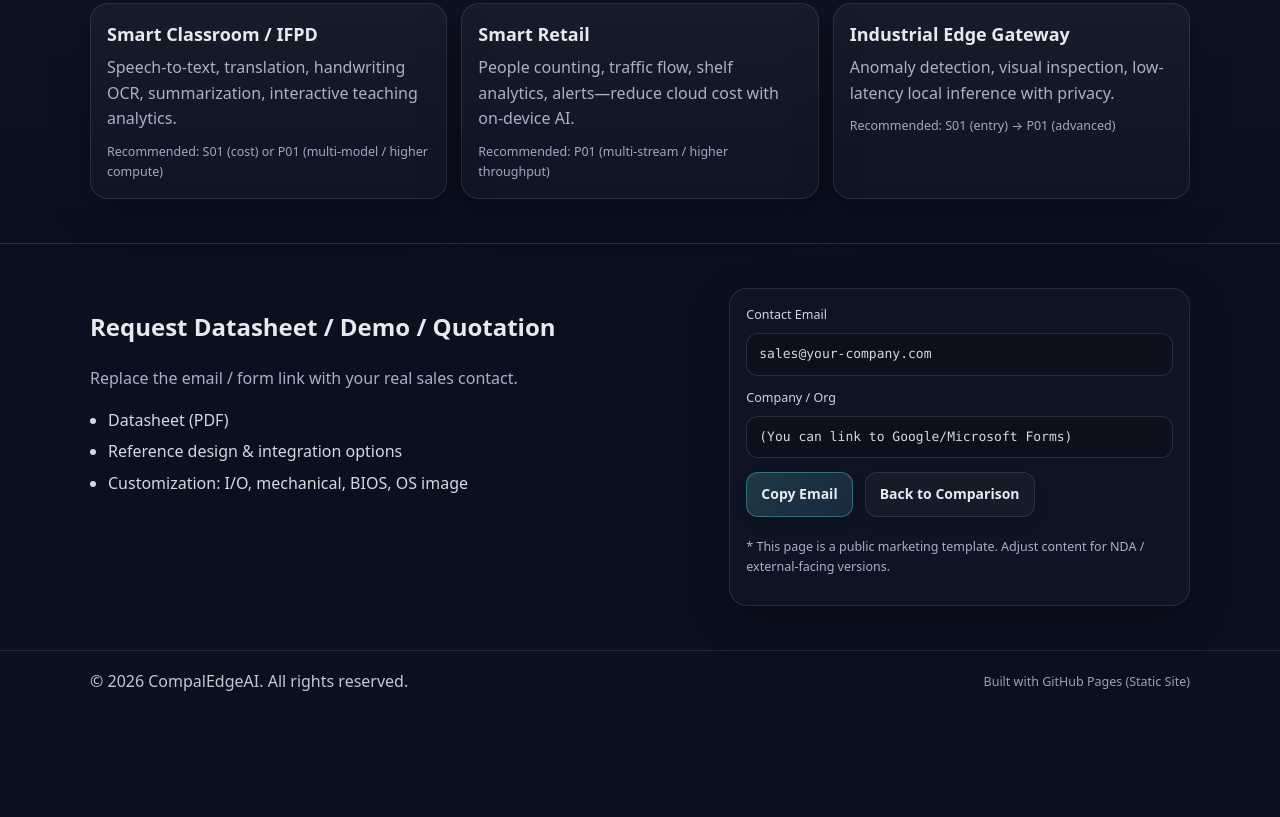
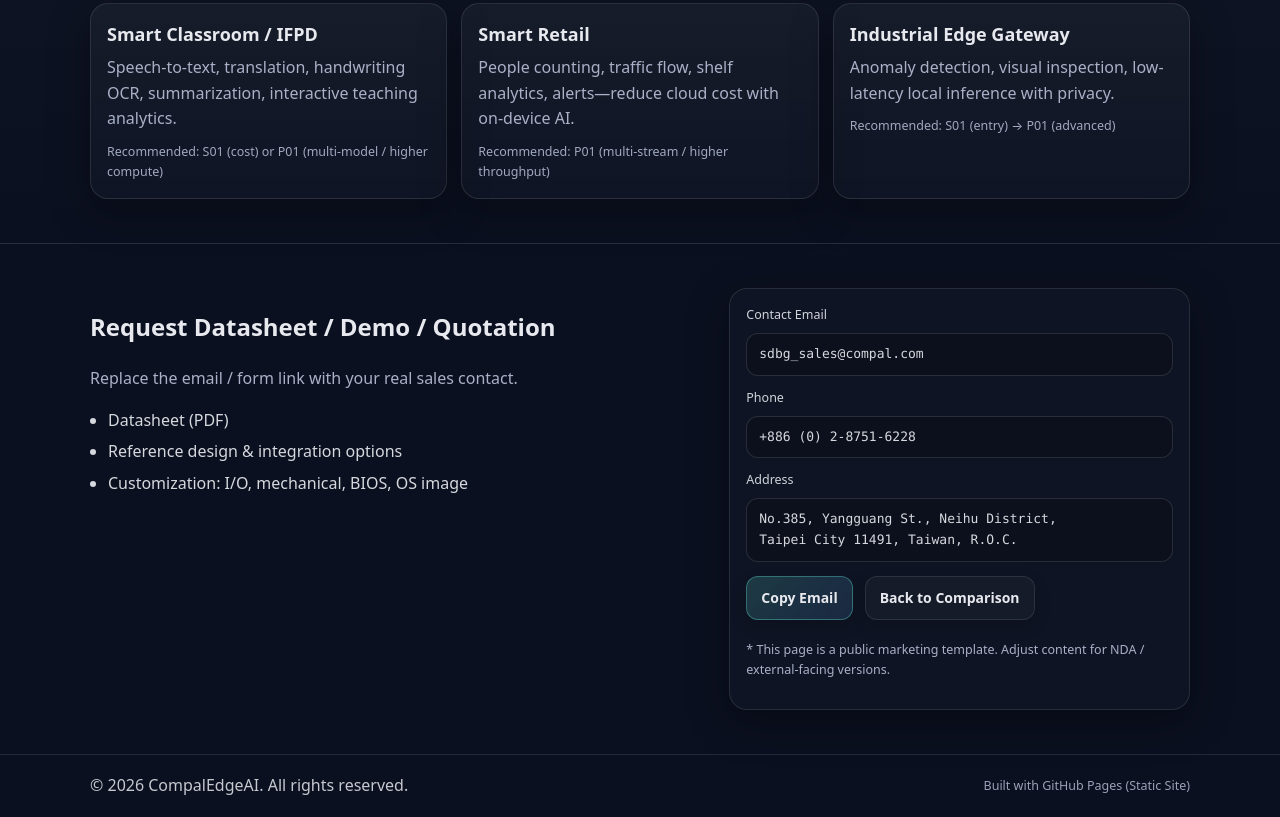
Before and after one commit to CompalEdgeAI/unisom-products, a plain HTML site: page index.html in a window 1280 px wide. Shown: the part 3123-3940 px from the top of the page. Before the commit the page ends 3836 px from the top, so only its background shows below. Drawn offline with Linux system fonts and the light colour scheme.

Commit message:
Update index.html

```diff
--- a/index.html
+++ b/index.html
@@ -278,7 +278,7 @@
         <div class="contact">
           <div>
             <h2 data-i18n="contact_title">Request Datasheet / Demo / Quotation</h2>
-            <p class="muted" data-i18n="contact_note">Replace the email / form link with your real sales contact.</p>
+            <p class="muted" data-i18n="contact_note">Contact our sales team for datasheet, demo, or quotation.</p>
             <ul class="bullets">
               <li data-i18n="contact_b1">Datasheet (PDF)</li>
               <li data-i18n="contact_b2">Reference design & integration options</li>
@@ -289,11 +289,16 @@
           <div class="form">
             <div class="field">
               <label data-i18n="contact_email_label">Contact Email</label>
-              <div class="fake-input" id="contactEmail">sales@your-company.com</div>
+              <div class="fake-input" id="contactEmail">sdbg_sales@compal.com</div>
             </div>
             <div class="field">
-              <label data-i18n="contact_org_label">Company / Org</label>
-              <div class="fake-input" data-i18n="contact_org_hint">(You can link to Google/Microsoft Forms)</div>
+              <label data-i18n="contact_phone_label">Phone</label>
+              <div class="fake-input" id="contactPhone">+886 (0) 2-8751-6228</div>
+            </div>
+            <div class="field">
+              <label data-i18n="contact_addr_label">Address</label>
+              <div class="fake-input multiline" id="contactAddr">No.385, Yangguang St., Neihu District,<br/>
+              Taipei City 11491, Taiwan, R.O.C.</div>
             </div>
             <div class="cta">
               <a class="btn primary" href="#" onclick="copyEmail(event)" data-i18n="btn_copy_email">Copy Email</a>
```
